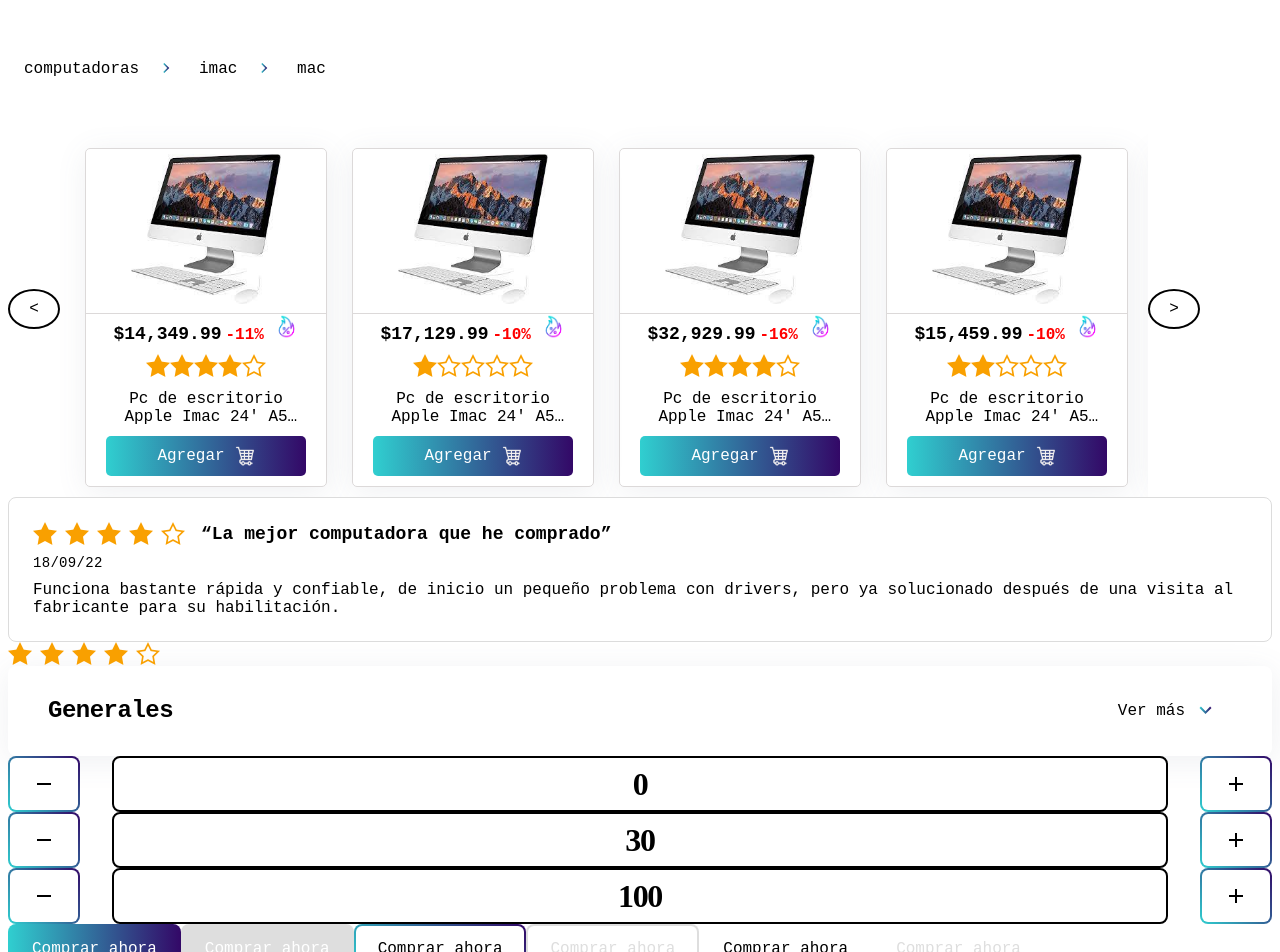
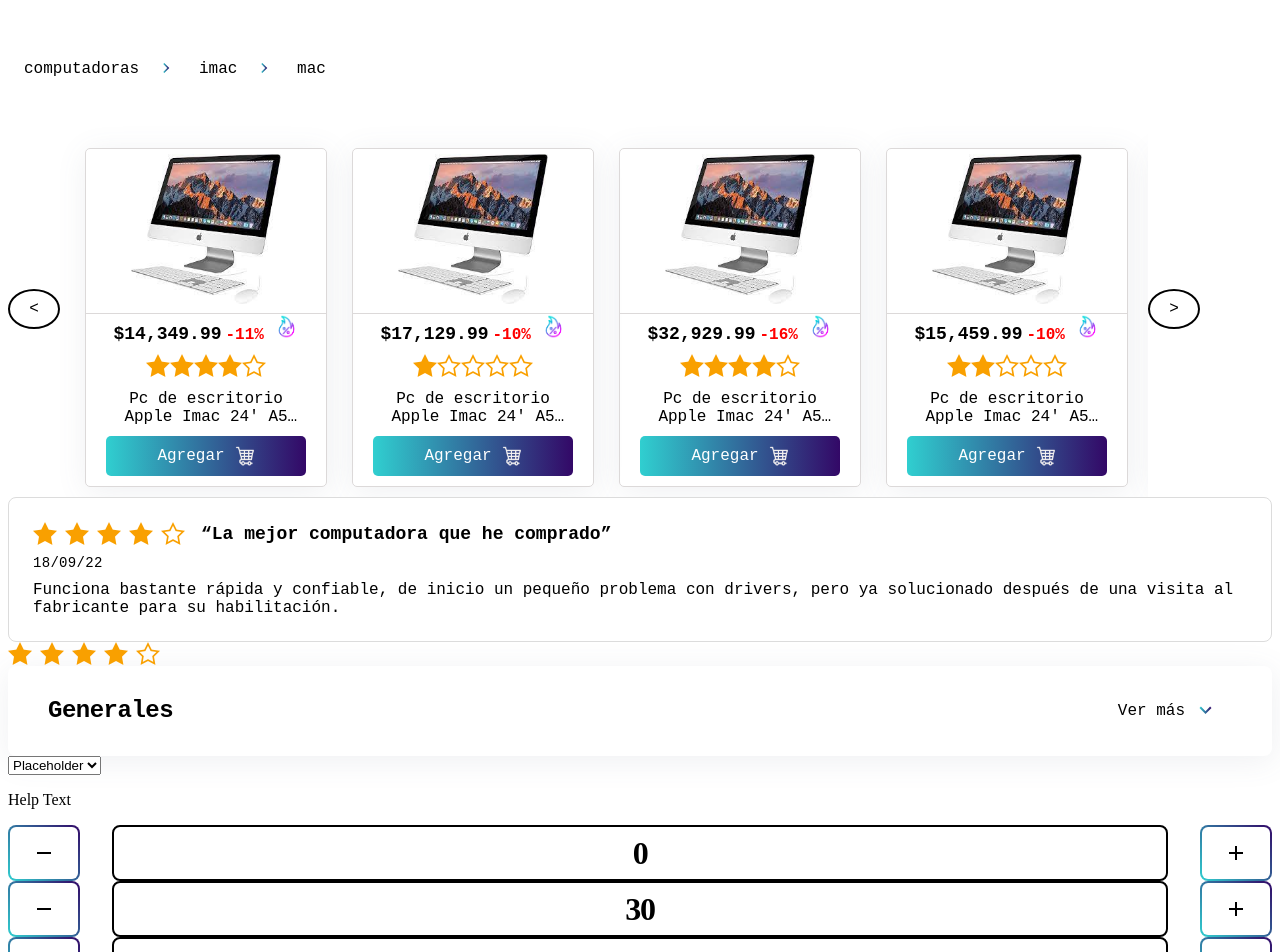
Before and after one commit to antbenitez/eCommerce-app, a React (Vite) app: page / in a window 1280 px wide. Shown: the top 952 px of the page. Built offline with nearby package versions, Linux system fonts and the light colour scheme.

Commit message:
FEAT: Added the basic functionality of the picklist

```diff
--- a/src/App.jsx
+++ b/src/App.jsx
@@ -4,6 +4,7 @@
 import Stars from "./components/Stars/Stars.jsx";
 import Accordion from "./components/Accordion/Accordion.jsx";
 import Table from "./components/Table/Table.jsx";
+import PickList from "./components/PickList/PickList.jsx";
 import productDetails from "./assets/details.json";
 import QuantitySelector from "./components/QuantitySelector/QuantitySelector.jsx";
 import Button from "./components/Button/Button.jsx";
@@ -25,6 +26,11 @@
     icon: "star-empty",
   };
 
+  const pickListData = {
+    options: ["1", "2", "3", "4"],
+    helpText: "Help Text",
+  };
+
   return (
     <div>
       <Breadcrumbs />
@@ -34,6 +40,7 @@
       <Accordion title="Generales">
         <Table rows={productDetails} />
       </Accordion>
+      <PickList {...pickListData}></PickList>
       <QuantitySelector />
       <QuantitySelector value={30} />
       <QuantitySelector value={100} />
--- a/src/components/PickList/PickList.jsx
+++ b/src/components/PickList/PickList.jsx
@@ -1,7 +1,34 @@
 import React from "react";
+import "./PickList.css";
 
-const PickList = (props) => {
-  return <div>PickList</div>;
+function optionChangeHandler(event) {
+  console.log("====================================");
+  console.log(event.target.value);
+  console.log("====================================");
+}
+
+const PickList = ({ options, helpText }) => {
+  return (
+    <>
+      <span>
+        <select
+          name="customSelect"
+          id="customSelect"
+          onChange={optionChangeHandler}
+        >
+          <option value="default">Placeholder</option>
+          {options.map((option, index) => {
+            return (
+              <option value={option} key={index}>
+                {option}
+              </option>
+            );
+          })}
+        </select>
+        <p>{helpText}</p>
+      </span>
+    </>
+  );
 };
 
 export default PickList;
```
